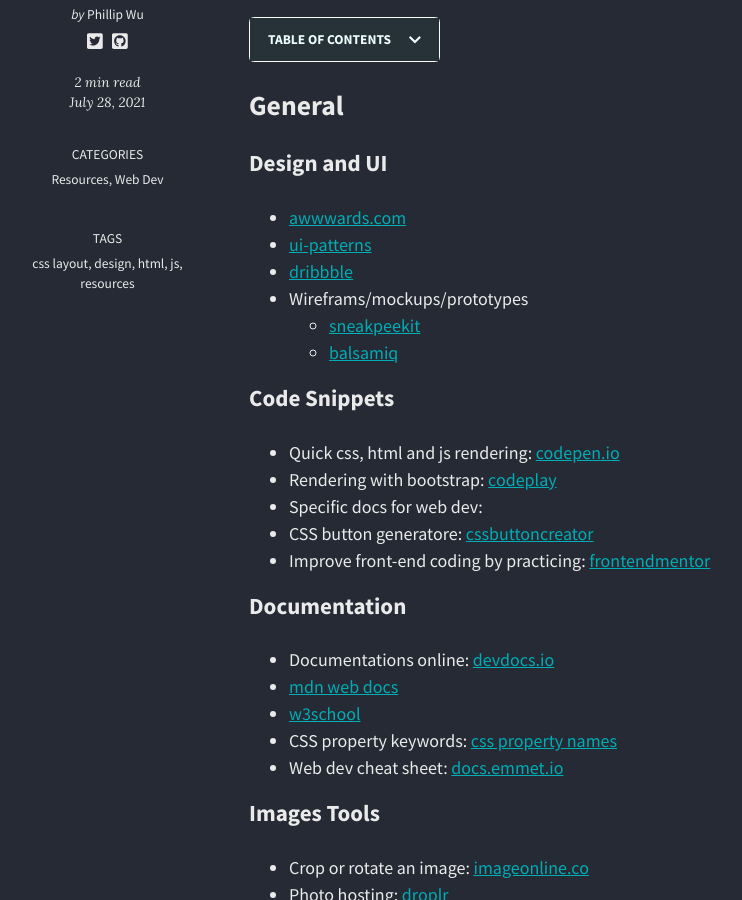
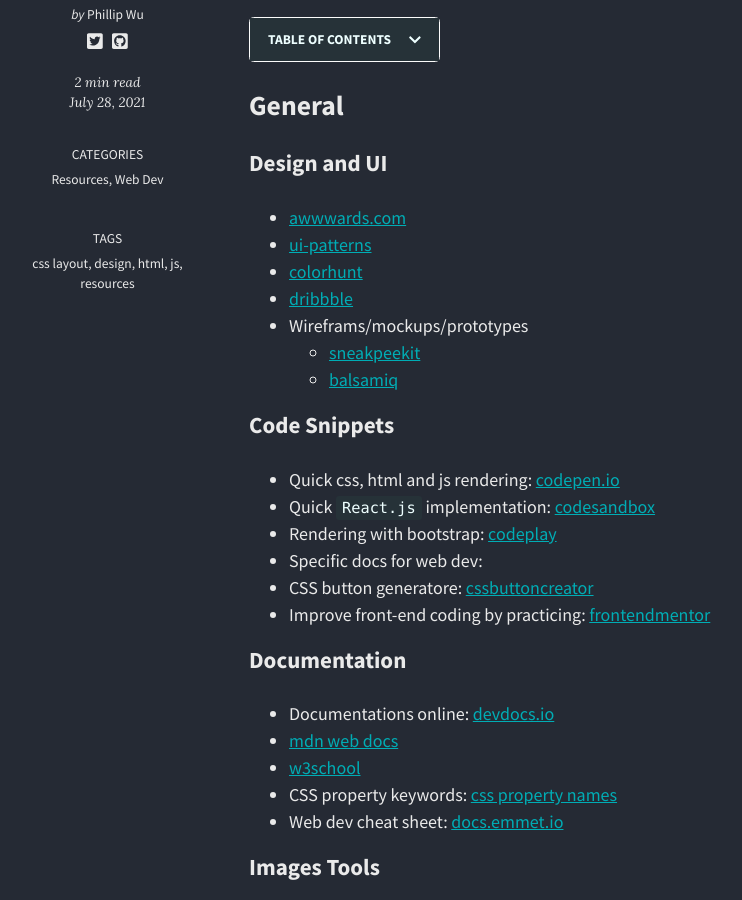
Before and after one commit to tian3rd/tian3rd.github.io, a Jekyll site: the page built from _posts/2021-07-28-Web-Development-Resources.md, in a window 1280 px wide and 900 px high, scrolled down 577 px. Shown: the whole window, without its empty margins (126-868 px from the left). Built offline with Jekyll 4.4.1, drawn with Linux system fonts in a browser that asks for light colours; nearby versions of some CDN libraries; some of the changed text lies outside the part shown.

Commit message:
add web resources links

```diff
--- a/_posts/2021-07-28-Web-Development-Resources.md
+++ b/_posts/2021-07-28-Web-Development-Resources.md
@@ -21,7 +21,8 @@
 ### Design and UI
 
 - [awwwards.com](https://awwwards.com/websites)
-- [ui-patterns]()
+- [ui-patterns](http://ui-patterns.com/patterns)
+- [colorhunt](https://colorhunt.co)
 - [dribbble](https://dribbble.com)
 - Wireframs/mockups/prototypes
   - [sneakpeekit](https://sneakpeekit.com)
@@ -30,6 +31,7 @@
 ### Code Snippets
 
 - Quick css, html and js rendering: [codepen.io](https://codepen.io/pen/)
+- Quick `React.js` implementation: [codesandbox](https://codesandbox.io/)
 - Rendering with bootstrap: [codeplay](https://codeplay.com)
 - Specific docs for web dev:
 - CSS button generatore: [cssbuttoncreator](https://cssbuttoncreator.com)
```
Also changed, not shown: other parts of _posts/2021-07-28-Web-Development-Resources.md (+2 -0 lines).
